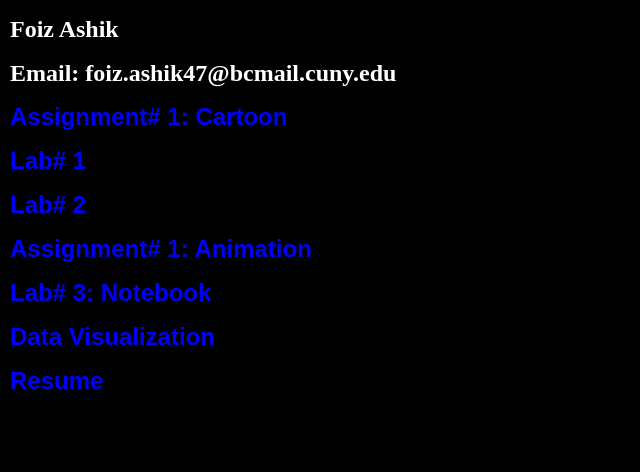
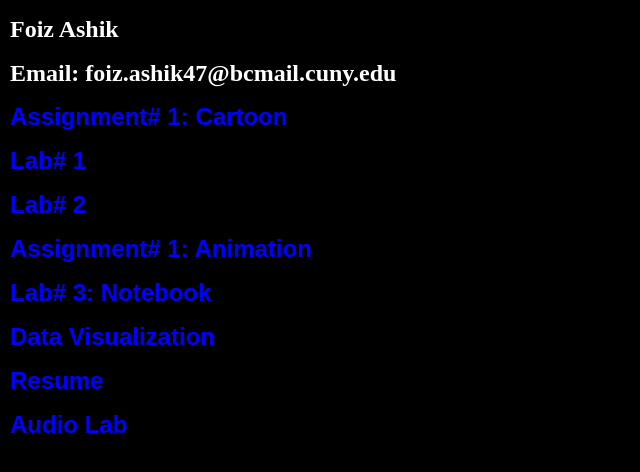
Before and after one commit to Foiz-Ashik/foiz-ashik.github.io, a plain HTML site: page index.html in a window 1280 px wide. Shown: the part 46-518 px from the top of the page, without its empty margins (0-640 px from the left). Drawn offline with Linux system fonts and the light colour scheme.

Commit message:
Update index.html

```diff
--- a/index.html
+++ b/index.html
@@ -14,6 +14,7 @@
   <h2><a href="https://foiz-ashik.github.io/notebook/">Lab# 3: Notebook</a></h2>
   <h2><a href="https://foiz-ashik.github.io/dataVisualization/"> Data Visualization </a></h2>
   <h2><a href="https://foiz-ashik.github.io/resume/"> Resume </a></h2>
+  <h2><a href="https://foiz-ashik.github.io/audiolab/"> Audio Lab </a></h2>
 
    <style>
         a:link {
```
